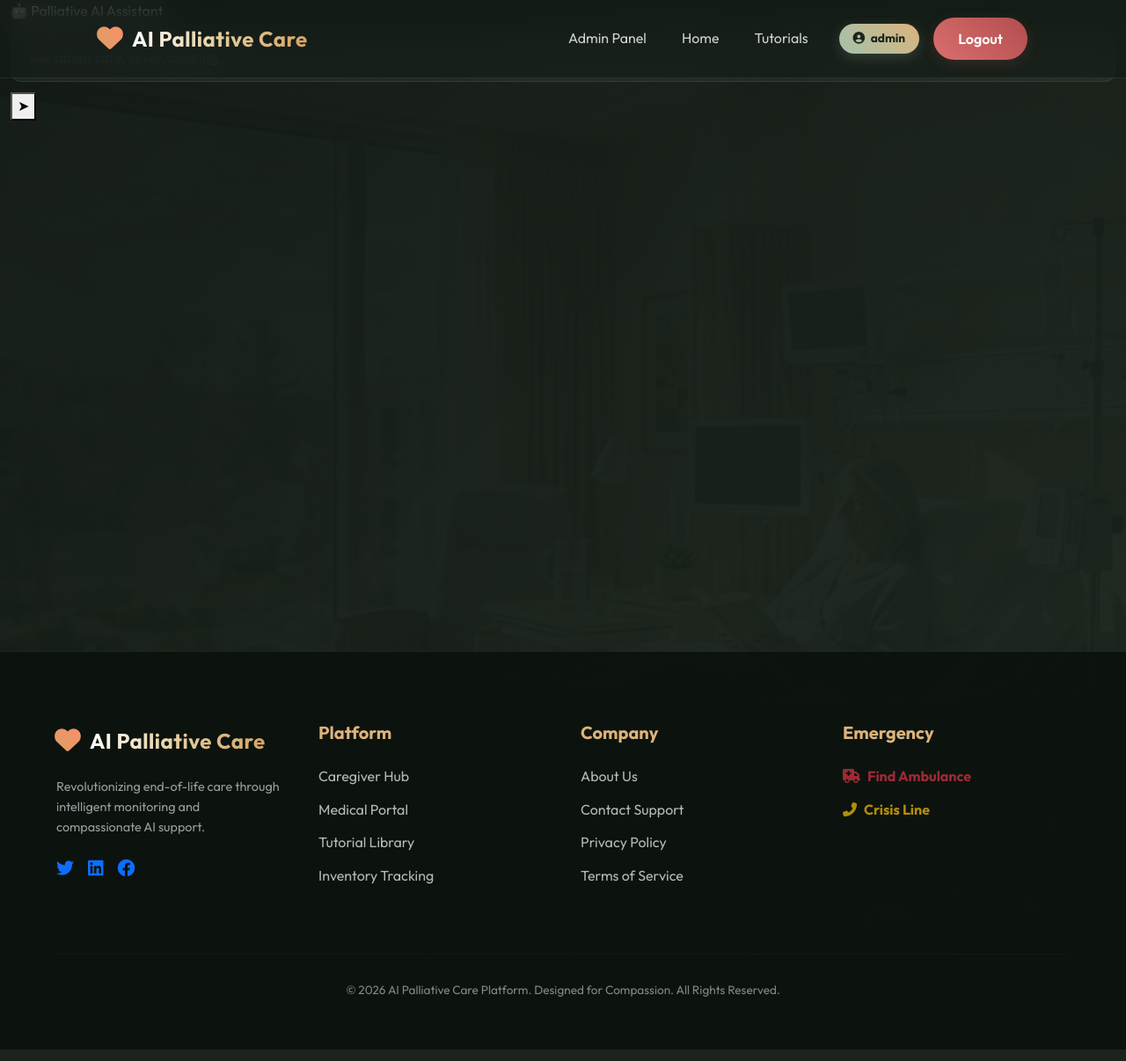
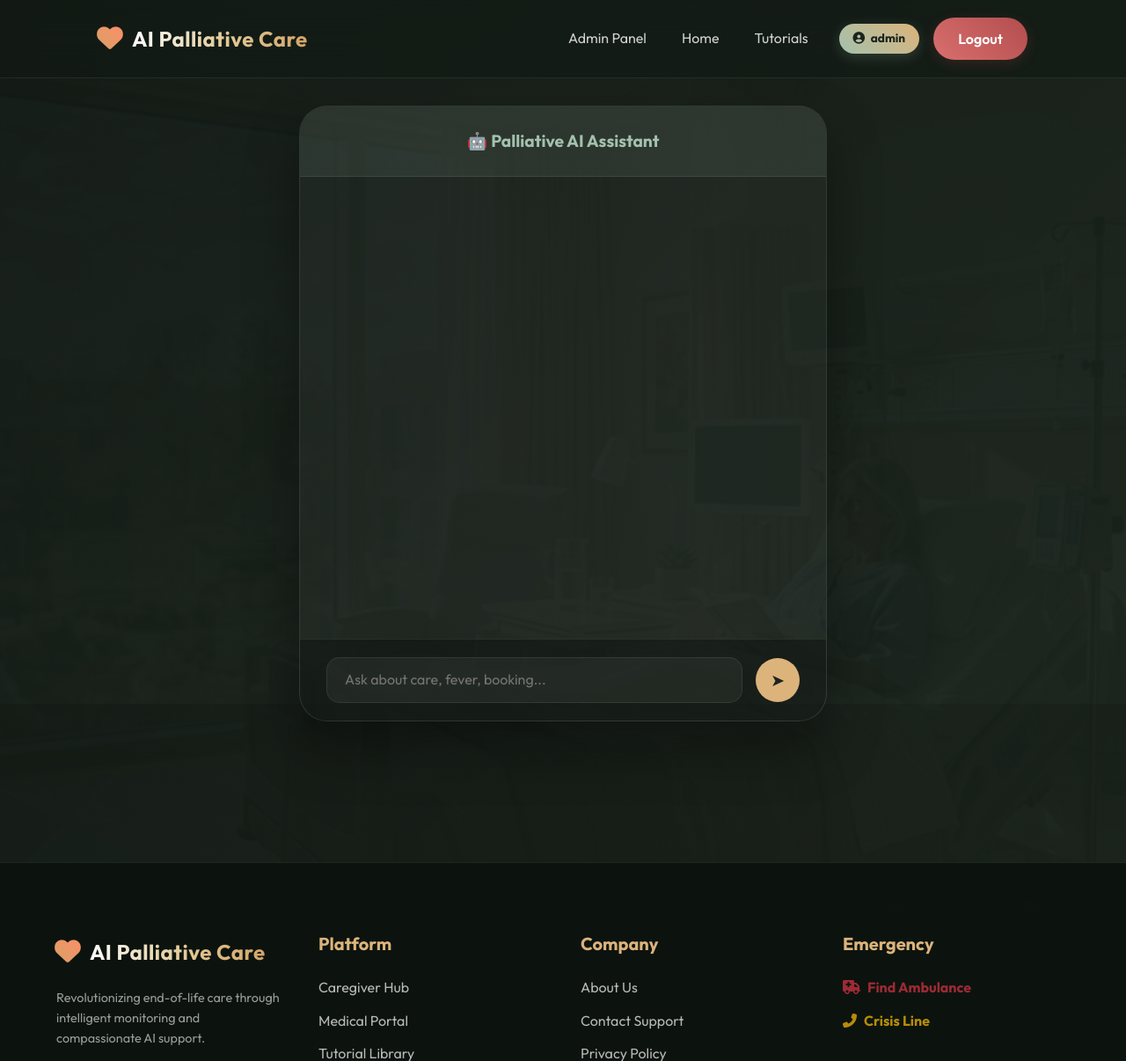
Before and after one commit to vyshakvinodk0-beep/palli-care, a Flask app: page /chatbot in a window 1280 px wide. Shown: the top 1206 px of the page at 88% size. Run offline with Flask 3, Linux system fonts and the light colour scheme; a user stored in the database is signed in; parts of the project's set-up code (start-up, migrations or seed data) failed here and were passed over; some libraries are stand-ins or nearby versions.

Commit message:
Fix chatbot UI and navbar overlap

```diff
--- a/static/css/style.css
+++ b/static/css/style.css
@@ -503,3 +503,141 @@ select option {
     font-size: 2.2rem;
     font-weight: 800;
 }
+
+/* =========================================
+   CHATBOT STYLES
+========================================= */
+.chat-wrapper {
+    display: flex;
+    justify-content: center;
+    align-items: center;
+    padding: 120px 20px 60px; /* Top padding to clear navbar */
+    min-height: calc(100vh - 100px);
+}
+
+.chat-card {
+    width: 100%;
+    max-width: 600px;
+    background: rgba(255, 255, 255, 0.03);
+    backdrop-filter: blur(25px);
+    border: 1px solid var(--glass-border);
+    border-radius: 32px;
+    display: flex;
+    flex-direction: column;
+    height: 700px;
+    overflow: hidden;
+    box-shadow: 0 30px 60px rgba(0,0,0,0.4);
+}
+
+.chat-header {
+    padding: 24px;
+    background: rgba(163, 193, 173, 0.1);
+    border-bottom: 1px solid var(--glass-border);
+    font-weight: 700;
+    font-size: 1.2rem;
+    text-align: center;
+    color: var(--primary);
+}
+
+.chat-body {
+    flex: 1;
+    overflow-y: auto;
+    padding: 30px;
+    display: flex;
+    flex-direction: column;
+    gap: 20px;
+    scrollbar-width: thin;
+    scrollbar-color: var(--primary) transparent;
+}
+
+.chat-body::-webkit-scrollbar {
+    width: 6px;
+}
+
+.chat-body::-webkit-scrollbar-thumb {
+    background: var(--primary);
+    border-radius: 10px;
+}
+
+.chat-message {
+    display: flex;
+    align-items: flex-end;
+    gap: 12px;
+    max-width: 85%;
+}
+
+.chat-message.user {
+    align-self: flex-end;
+    flex-direction: row-reverse;
+}
+
+.chat-message.bot {
+    align-self: flex-start;
+}
+
+.chat-message img {
+    width: 32px;
+    height: 32px;
+    border-radius: 50%;
+    background: var(--glass);
+    padding: 2px;
+}
+
+.bubble {
+    padding: 14px 20px;
+    border-radius: 20px;
+    font-size: 0.95rem;
+    line-height: 1.5;
+    position: relative;
+}
+
+.user .bubble {
+    background: linear-gradient(135deg, var(--primary), #8ba894);
+    color: #1a241d;
+    font-weight: 500;
+    border-bottom-right-radius: 4px;
+}
+
+.bot .bubble {
+    background: rgba(255, 255, 255, 0.05);
+    color: #fdfdfd;
+    border: 1px solid var(--glass-border);
+    border-bottom-left-radius: 4px;
+}
+
+.chat-input-area {
+    padding: 20px 30px;
+    background: rgba(12, 18, 14, 0.5);
+    border-top: 1px solid var(--glass-border);
+    display: flex;
+    gap: 15px;
+    align-items: center;
+}
+
+.chat-input-area input {
+    margin: 0;
+    background: rgba(255, 255, 255, 0.05);
+    border-radius: 15px;
+    padding: 12px 20px;
+}
+
+.chat-input-area button {
+    background: var(--secondary);
+    color: #1a241d;
+    border: none;
+    width: 50px;
+    height: 50px;
+    border-radius: 50%;
+    display: flex;
+    align-items: center;
+    justify-content: center;
+    font-size: 1.2rem;
+    cursor: pointer;
+    transition: var(--transition);
+    flex-shrink: 0;
+}
+
+.chat-input-area button:hover {
+    transform: scale(1.1) rotate(15deg);
+    box-shadow: 0 0 20px rgba(220, 179, 123, 0.4);
+}
```
